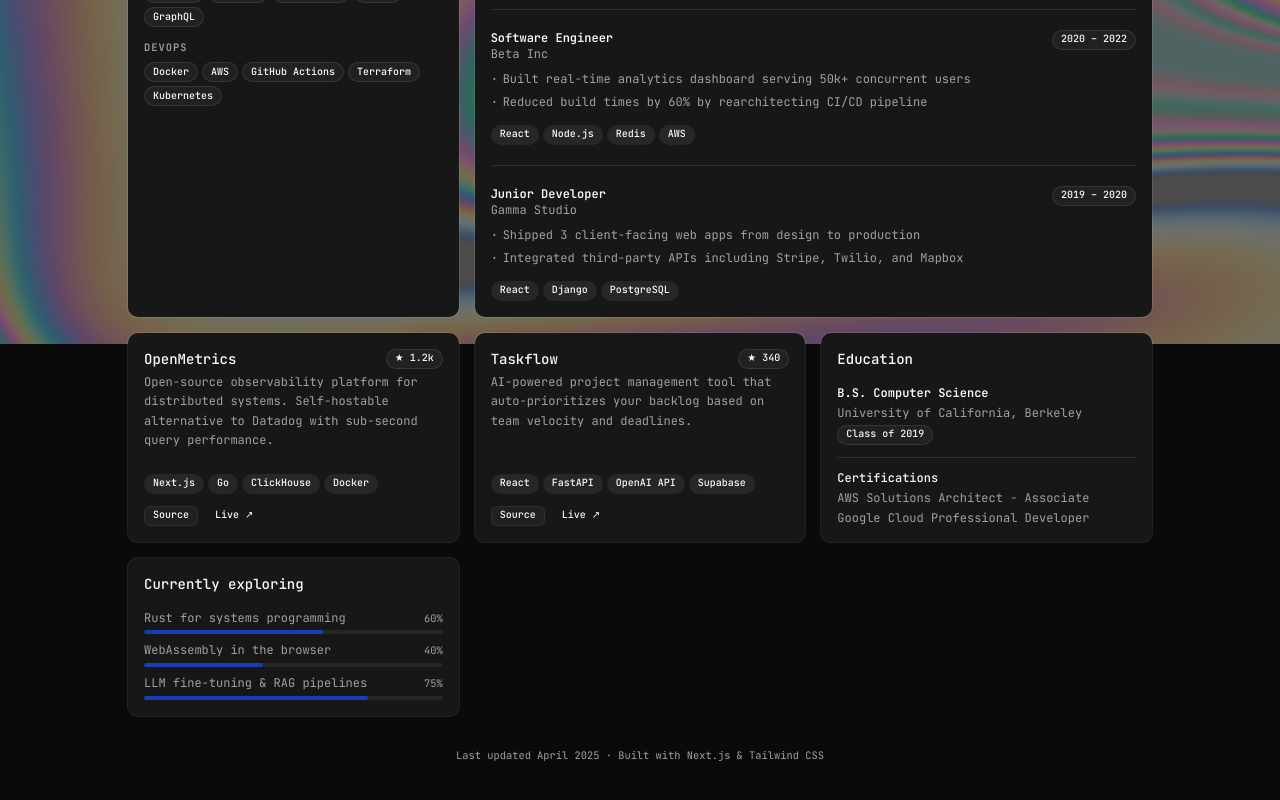
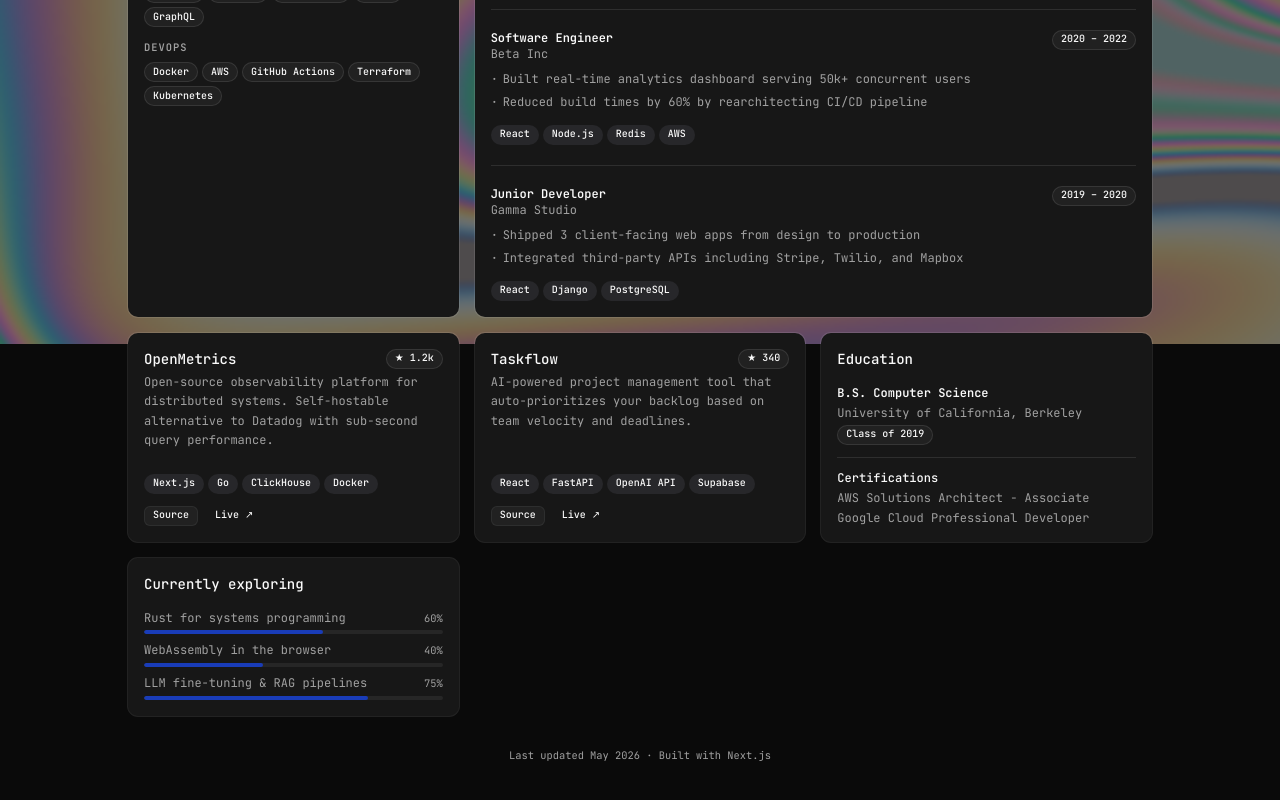
Before and after one commit to mercerius/portfolio-app, a Next.js app: page / in a window 1280 px wide. Shown: the part 456-1256 px from the top of the page. Built offline with nearby package versions, Linux system fonts and the light colour scheme.

Commit message:
fix: update last updated date and remove Tailwind CSS mention

```diff
--- a/app/page.tsx
+++ b/app/page.tsx
@@ -344,7 +344,7 @@ export default function Home() {
           </div>
 
           <p className="mt-8 text-center text-[0.65rem] text-muted-foreground">
-            Last updated April 2025 · Built with Next.js & Tailwind CSS
+            Last updated May 2026 · Built with Next.js
           </p>
         </main>
       </div>
```
